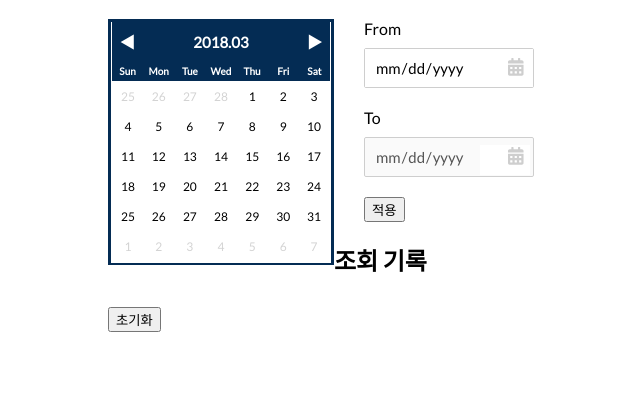
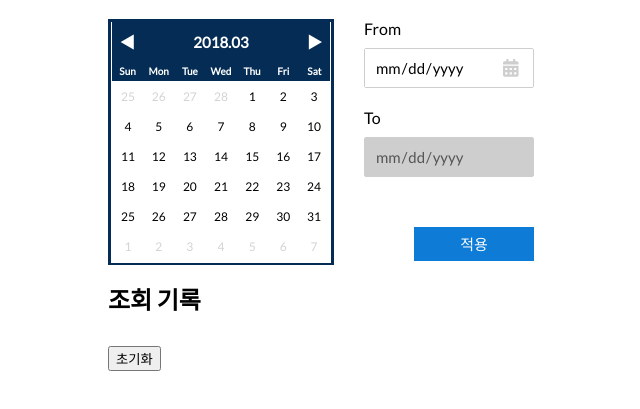
Before and after one commit to JungYouTaek/spendit, a plain HTML site: page HTML/index.html in a window 1280 px wide. Shown: the part 83-492 px from the top of the page, without its empty margins (302-942 px from the left). Drawn offline with Linux system fonts and the light colour scheme.

Commit message:
Add disabled  style

```diff
--- a/HTML/main.css
+++ b/HTML/main.css
@@ -94,7 +94,13 @@ main::after {
   height: 38px;
   border: none;
   padding-left: 10px;
+  padding-right: 10px;
   font-size: 15px;
+}
+
+.datepicker__wrapper .datepicker__input:disabled {
+  background-color: #cecece;
+  cursor: not-allowed;
 }
 
 .datepicker__wrapper .datepicker__btn {
@@ -102,11 +108,16 @@ main::after {
   top: 50%;
   right: 3px;
   width: 50px;
-  height: 30px;
-  margin-top: -12px;
+  height: 28px;
+  margin-top: -11px;
+  padding-right: 5px;
   text-align: right;
-  background: #fff;
+  background-color: white;
   pointer-events: none;
+}
+
+.datepicker__wrapper .datepicker__btn--disalbed {
+  background-color: #cecece;
 }
 
 .datepicker__wrapper .datepicker__btn button {
@@ -115,7 +126,7 @@ main::after {
   background: transparent;
 }
 
-.apply {
+.alert {
   width: 120px;
   height: 34px;
   margin-top: 30px;
@@ -137,6 +148,6 @@ main::after {
   box-shadow: 0 0 10px #4c9be0 inset;
   padding: 2px;
   height: 26px;
-  color: black;
+  color: inherit;
   background-color: #a8cded;
 }
```
